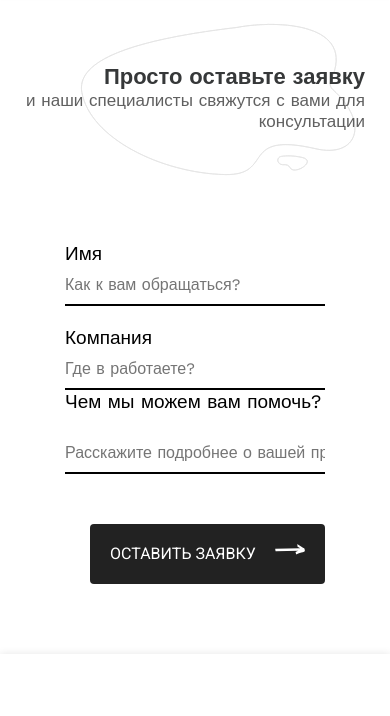
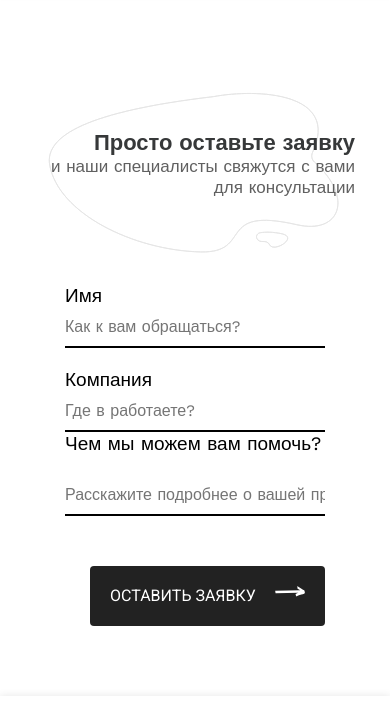
Before and after one commit to MarchenkoVL05/Aksioma, a website: page app/index.html in a window 390 px wide. Shown: the part 126-842 px from the top of the page. Drawn offline with nearby package versions, Linux system fonts and the light colour scheme; files that its build step writes are made by us from their sources; files whose address does not match are found by name; a web font is replaced by a local one.

Commit message:
Form component: background image size changed

```diff
--- a/app/scss/media/_mainMedia.scss
+++ b/app/scss/media/_mainMedia.scss
@@ -1,16 +1,15 @@
 @media (max-width: 1128px) {
   .request__title {
-    font-size: 34px;
+    font-size: 26px;
   }
 
   .request__subtitle {
     font-size: 17px;
   }
 
-  .request__info::before {
-    transform: scale(1);
-    right: 15px;
-    top: -100px;
+  .request__info {
+    width: 383px;
+    height: 260px;
   }
 }
 
@@ -34,11 +33,6 @@
 
   .request__info {
     order: -1;
-    margin-bottom: 90px;
-  }
-
-  .request__info::before {
-    top: -88px;
   }
 
   .footer__main {
@@ -67,7 +61,6 @@
   }
 
   .request__title {
-    font-size: 30px;
     text-align: right;
   }
 
@@ -100,6 +93,12 @@
     width: 260px;
   }
 
+  .request__info {
+    width: 320px;
+    height: 200px;
+    position: relative;
+  }
+
   .request__input-name {
     font-size: 19px;
   }
@@ -107,12 +106,6 @@
   .request__title {
     font-size: 22px;
     text-align: right;
-  }
-
-  .request__info::before {
-    transform: scale(0.8);
-    top: -94px;
-    right: -44px;
   }
 
   .footer__categories {
--- a/app/scss/style.scss
+++ b/app/scss/style.scss
@@ -238,19 +238,16 @@
   }
 
   &__info {
+    width: 695px;
+    height: 475px;
     display: flex;
     flex-direction: column;
     align-items: flex-end;
+    justify-content: center;
     position: relative;
-  }
-
-  &__info::before {
-    content: url(../images/bubble-background.svg);
-    position: absolute;
-    transform: scale(1.8);
-    right: 135px;
-    top: -60px;
-    z-index: -1;
+    background-image: url('../images//bubble-background.svg');
+    background-repeat: no-repeat;
+    background-size: cover;
   }
 }
 
```
Also changed, not shown: dist/style.css.
